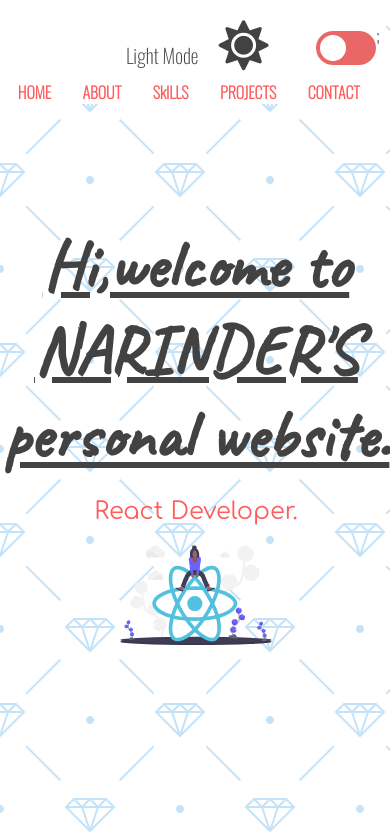
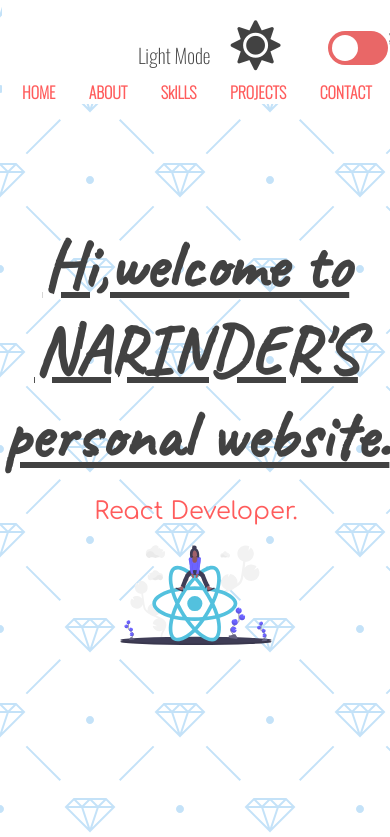
Before and after one commit to Narinder84/dream-projects, a React (Create React App) app: page / in a window 390 px wide. Shown: the top 837 px of the page. Built offline with nearby package versions, Linux system fonts and the light colour scheme.

Commit message:
mobile UI

```diff
--- a/src/components/darkLightMode/darkLightComponents/lightDark.nav/lightDark.nav.styles.css
+++ b/src/components/darkLightMode/darkLightComponents/lightDark.nav/lightDark.nav.styles.css
@@ -117,7 +117,8 @@ nav a {
 }
 @media screen and (max-width: 812px) {
 	nav {
-		right: 10px;
+		width: 100%;
+		/* right: 10px; */
 		flex-direction: column-reverse;
 		letter-spacing: normal;
 		padding-left: 0px;
```
